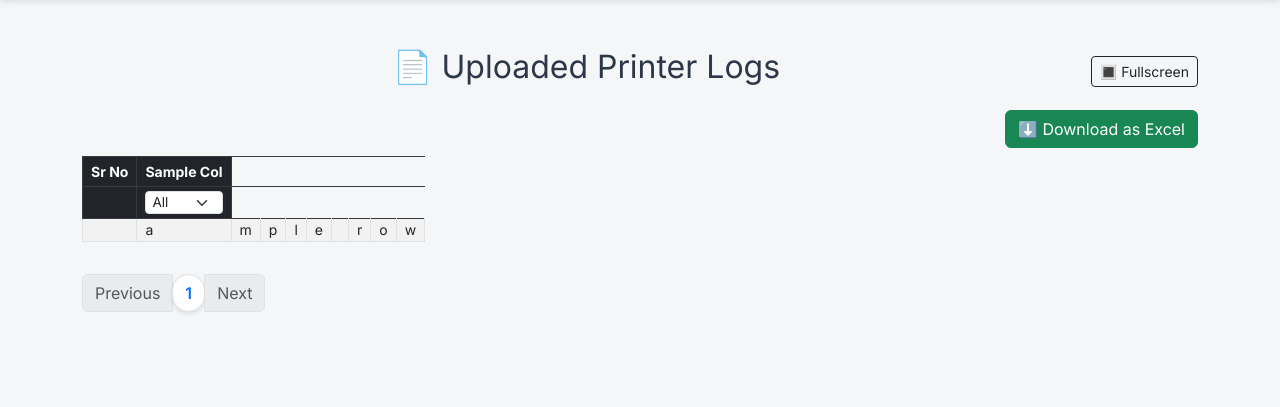
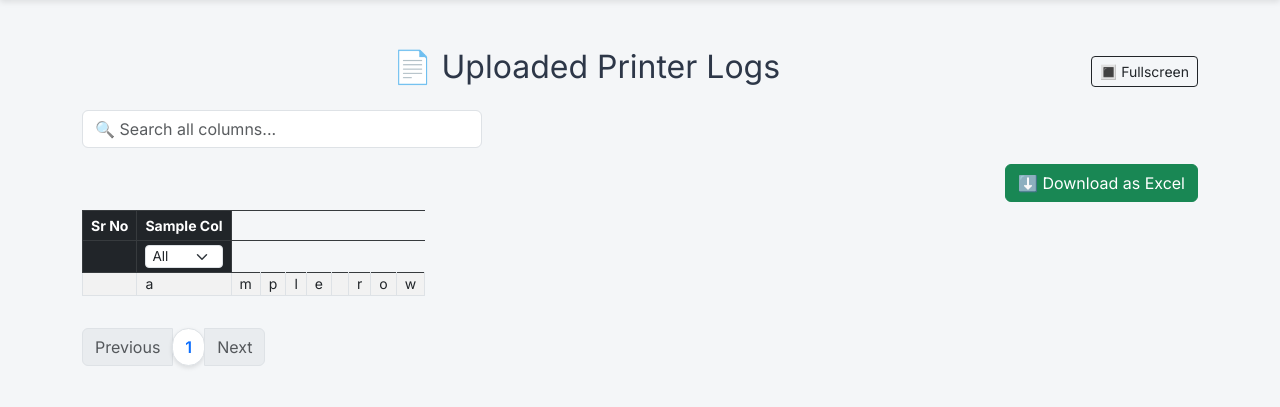
Before and after one commit to Shrx14/PrintDesk, a Flask app: template templates/view.html in a window 1280 px wide. Shown: the part 115-522 px from the top of the page. Run offline with Flask 3, Linux system fonts and the light colour scheme; the template is opened without the code that fills it: most values are stand-ins (such as "Sample title", 1, 10 or a date in 2020); some libraries are stand-ins or nearby versions.

Commit message:
Search Box

```diff
--- a/run.py
+++ b/run.py
@@ -23,7 +23,6 @@ def get_db_connection():
     return pyodbc.connect(conn_str)
 
 from sqlalchemy.pool import QueuePool
-from sqlalchemy import text
 
 def get_sqlalchemy_engine():
     params = urllib.parse.quote_plus(
@@ -51,8 +50,6 @@ logging.basicConfig(level=logging.DEBUG)
 
 app = Flask(__name__)
 app.secret_key = 'supersecretkey'
-
-import logging
 
 def create_table_if_not_exists():
     create_table_sql = """
@@ -535,11 +532,6 @@ def upload():
 
     return render_template('upload.html')
 
-from flask import request
-
-from flask import request, render_template, flash
-from sqlalchemy import text
-import pandas as pd
 
 from flask import send_file
 import io
@@ -559,11 +551,26 @@ def view():
     filters = []
     params = {}
 
+    # Handle global search across all columns
+    search_term = request.args.get("search", "").strip()
+    if search_term:
+        search_clauses = [f"{col} LIKE :search" for col in columns]
+        filters.append("(" + " OR ".join(search_clauses) + ")")
+        params["search"] = f"%{search_term}%"
+
+    # Handle column-specific filters
     for col in columns:
         val = request.args.get(col)
         if val:
-            filters.append(f"{col} = :{col}")
-            params[col] = val
+            if col == 'date':
+                # Partial match with LIKE for dates to catch substrings like '2025-06-18'
+                filters.append(f"{col} LIKE :{col}")
+                params[col] = f"%{val}%"
+            else:
+                # Exact match for other columns
+                filters.append(f"{col} = :{col}")
+                params[col] = val
+
 
     where_clause = "WHERE " + " AND ".join(filters) if filters else ""
 
@@ -572,14 +579,17 @@ def view():
 
         unique_values = {}
         with engine.connect() as conn:
+            # Get unique values for filter dropdowns
             for col in columns:
                 result = conn.execute(text(f"SELECT DISTINCT {col} FROM printer_logs ORDER BY {col}"))
                 unique_values[col] = [str(row[0]) for row in result if row[0] is not None]
 
+            # Get total row count for pagination
             count_query = f"SELECT COUNT(*) FROM printer_logs {where_clause}"
             total_rows = conn.execute(text(count_query), params).scalar()
             total_pages = (total_rows + per_page - 1) // per_page
 
+            # Fetch paginated data
             query = f"""
                 SELECT document_name, user_name, hostname, pages_printed, date, month,
                        week, printer_model, division, location
@@ -661,8 +671,6 @@ def download_excel():
         flash(f"Error generating Excel: {e}")
         return redirect(url_for('view'))
 
-from flask import request, render_template
-import pandas as pd
 @app.route('/dashboard')
 def dashboard():
     import datetime
--- a/templates/view.html
+++ b/templates/view.html
@@ -12,6 +12,17 @@
 
 {% if data is not none %}
 <form id="filter-form" method="get" action="{{ url_for('view') }}">
+  <div class="mb-3" style="max-width: 400px;">
+    <input
+      type="search"
+      name="search"
+      class="form-control"
+      placeholder="🔍 Search all columns..."
+      value="{{ request.args.get('search', '') }}"
+      onkeypress="if(event.key === 'Enter') document.getElementById('filter-form').submit();"
+    >
+  </div>
+
   <div id="table-container" class="table-responsive" style="max-height: 70vh; overflow: auto;">
     <div class="d-flex justify-content-end mb-2">
       {% set query_string = request.query_string.decode('utf-8') %}
```
